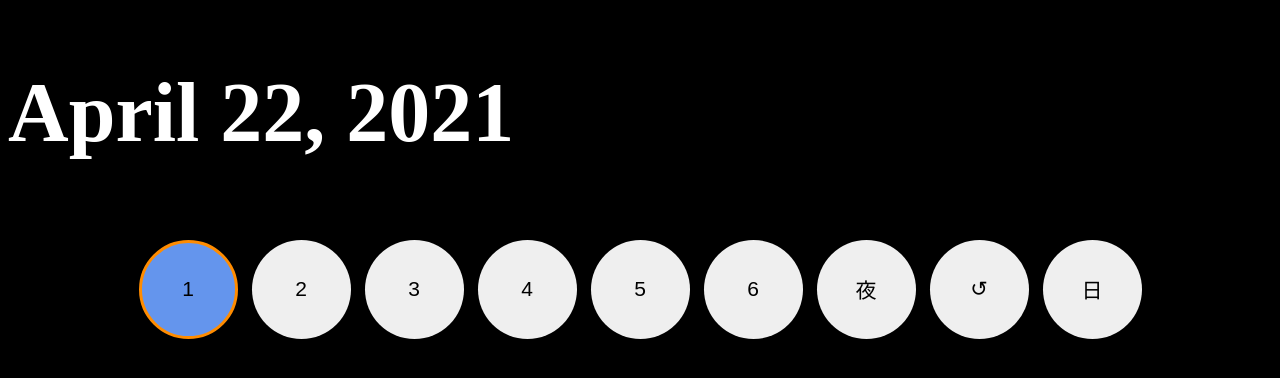
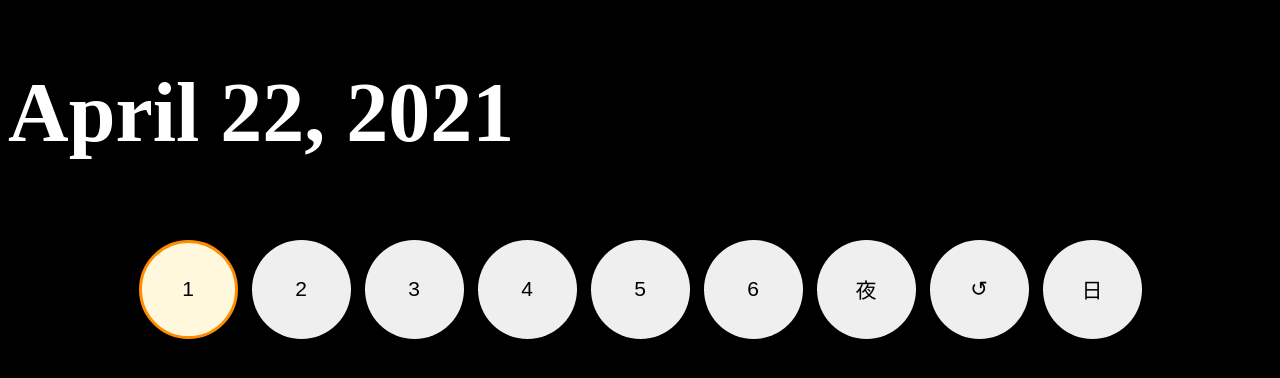
Before and after one commit to nuoxoxo/dmd, a React (Vite) app: page / in a window 1280 px wide. In both pictures the pointer is over the button 188 px from the left and 289 px from the top of the page. Shown: the top 378 px of the page. Built offline with nearby package versions, Linux system fonts and the light colour scheme; the HTML template or start-up script is replaced by a standard one.

Commit message:
Update App.scss

```diff
--- a/src/styles/App.scss
+++ b/src/styles/App.scss
@@ -61,7 +61,7 @@ button {
   font-size: $TXT-SIZE-05;
   cursor:pointer;
   &:hover {
-    background-color: cornflowerblue;
+    background-color: cornsilk;
     border: 3px solid darkorange;
   }
 }
```
